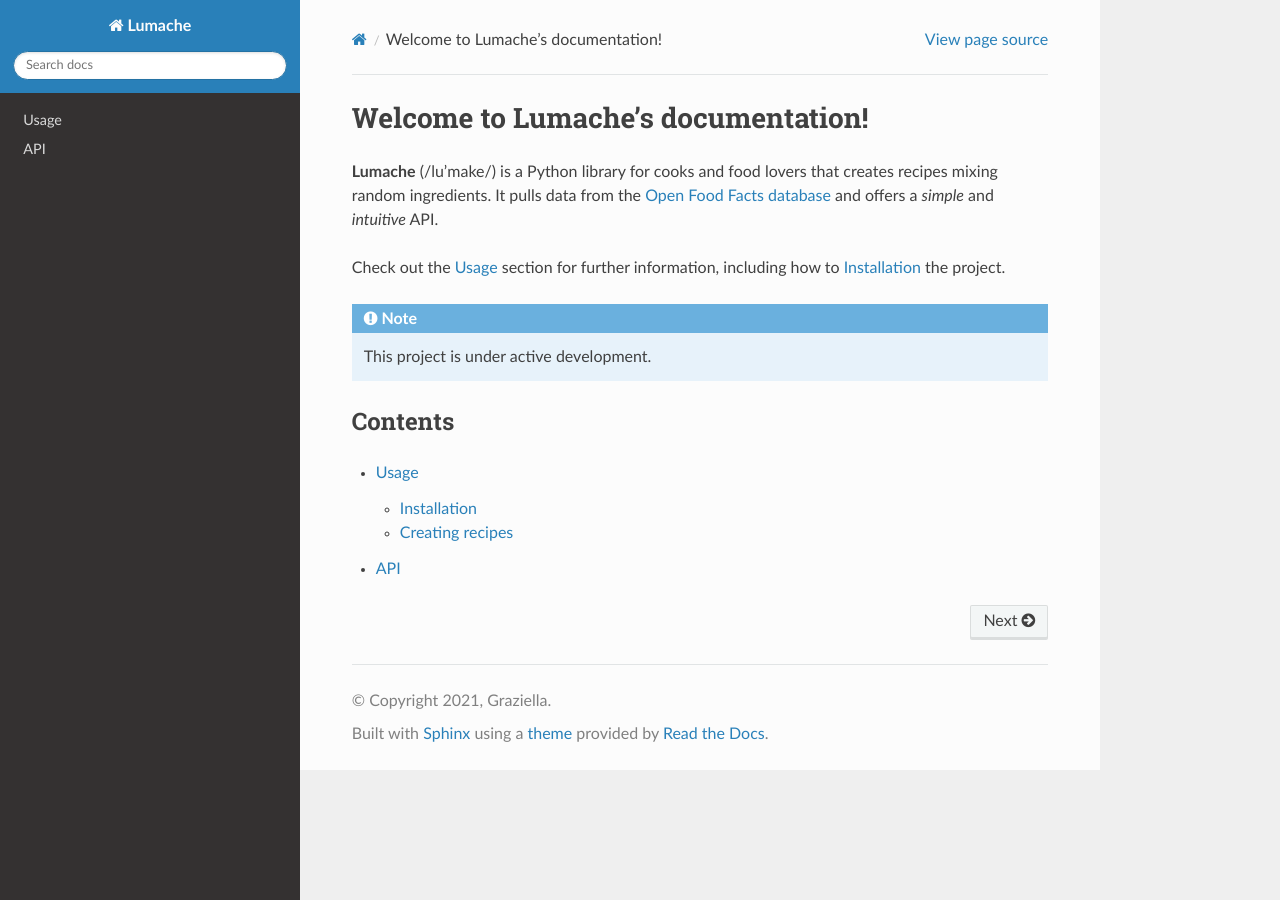
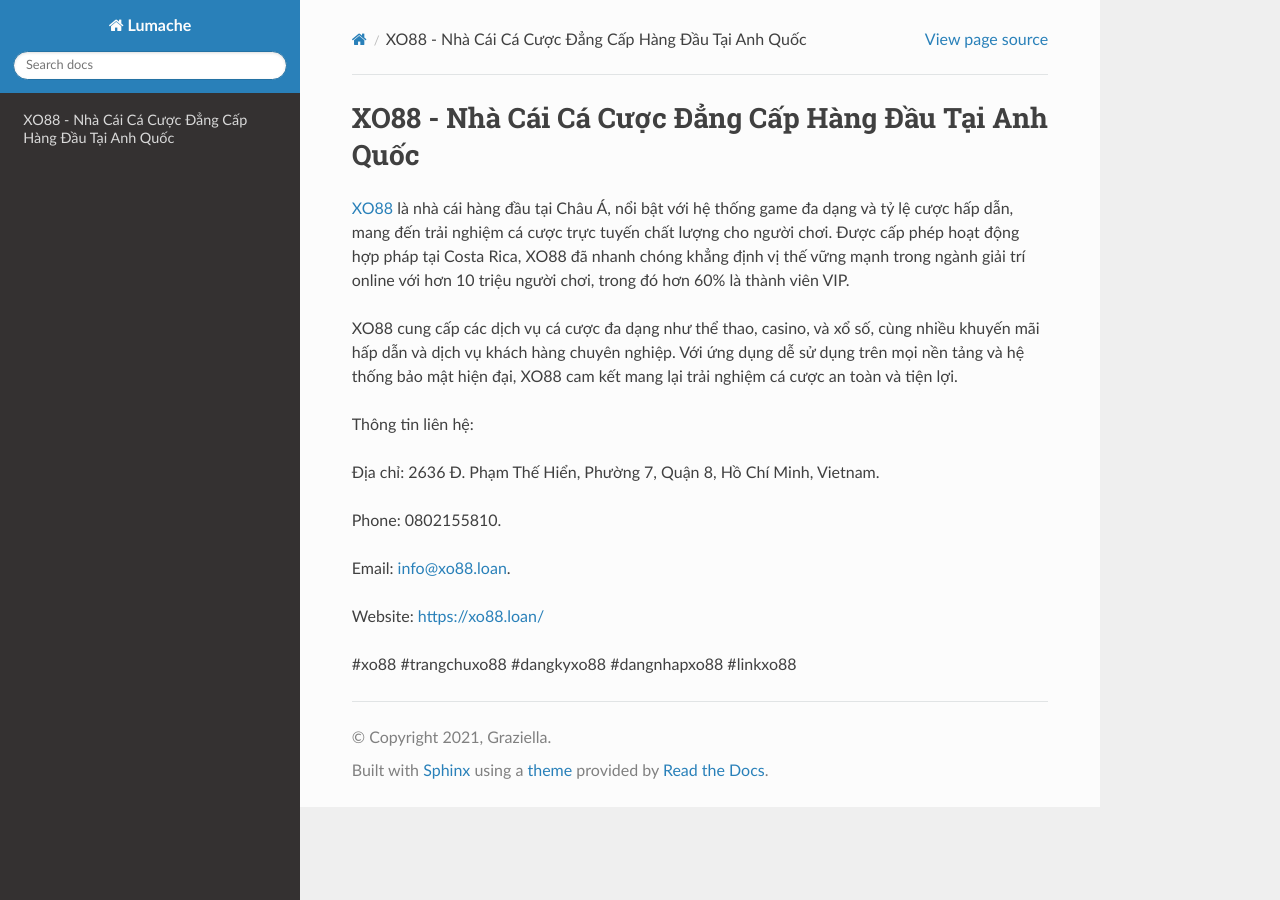
Before and after one commit to plapenanec/linkkxo88loan, a Sphinx documentation site: the page built from docs/source/index.rst, in a window 1280 px wide. Built offline with Sphinx 7.4.7 and the Read the Docs theme 3.1.0, drawn with Linux system fonts in a browser that asks for light colours.

Commit message:
Update index.rst

```diff
--- a/docs/source/index.rst
+++ b/docs/source/index.rst
@@ -1,22 +1,18 @@
-Welcome to Lumache's documentation!
+XO88 - Nhà Cái Cá Cược Đẳng Cấp Hàng Đầu Tại Anh Quốc
 ===================================
 
-**Lumache** (/lu'make/) is a Python library for cooks and food lovers
-that creates recipes mixing random ingredients.
-It pulls data from the `Open Food Facts database <https://world.openfoodfacts.org/>`_
-and offers a *simple* and *intuitive* API.
+`XO88 <https://xo88.loan/>`_ là nhà cái hàng đầu tại Châu Á, nổi bật với hệ thống game đa dạng và tỷ lệ cược hấp dẫn, mang đến trải nghiệm cá cược trực tuyến chất lượng cho người chơi. Được cấp phép hoạt động hợp pháp tại Costa Rica, XO88 đã nhanh chóng khẳng định vị thế vững mạnh trong ngành giải trí online với hơn 10 triệu người chơi, trong đó hơn 60% là thành viên VIP.
 
-Check out the :doc:`usage` section for further information, including
-how to :ref:`installation` the project.
+XO88 cung cấp các dịch vụ cá cược đa dạng như thể thao, casino, và xổ số, cùng nhiều khuyến mãi hấp dẫn và dịch vụ khách hàng chuyên nghiệp. Với ứng dụng dễ sử dụng trên mọi nền tảng và hệ thống bảo mật hiện đại, XO88 cam kết mang lại trải nghiệm cá cược an toàn và tiện lợi.
 
-.. note::
+Thông tin liên hệ:
 
-   This project is under active development.
+Địa chỉ: 2636 Đ. Phạm Thế Hiển, Phường 7, Quận 8, Hồ Chí Minh, Vietnam.
 
-Contents
---------
+Phone: 0802155810.
 
-.. toctree::
+Email: info@xo88.loan.
 
-   usage
-   api
+Website: https://xo88.loan/
+
+#xo88 #trangchuxo88 #dangkyxo88 #dangnhapxo88 #linkxo88
```
